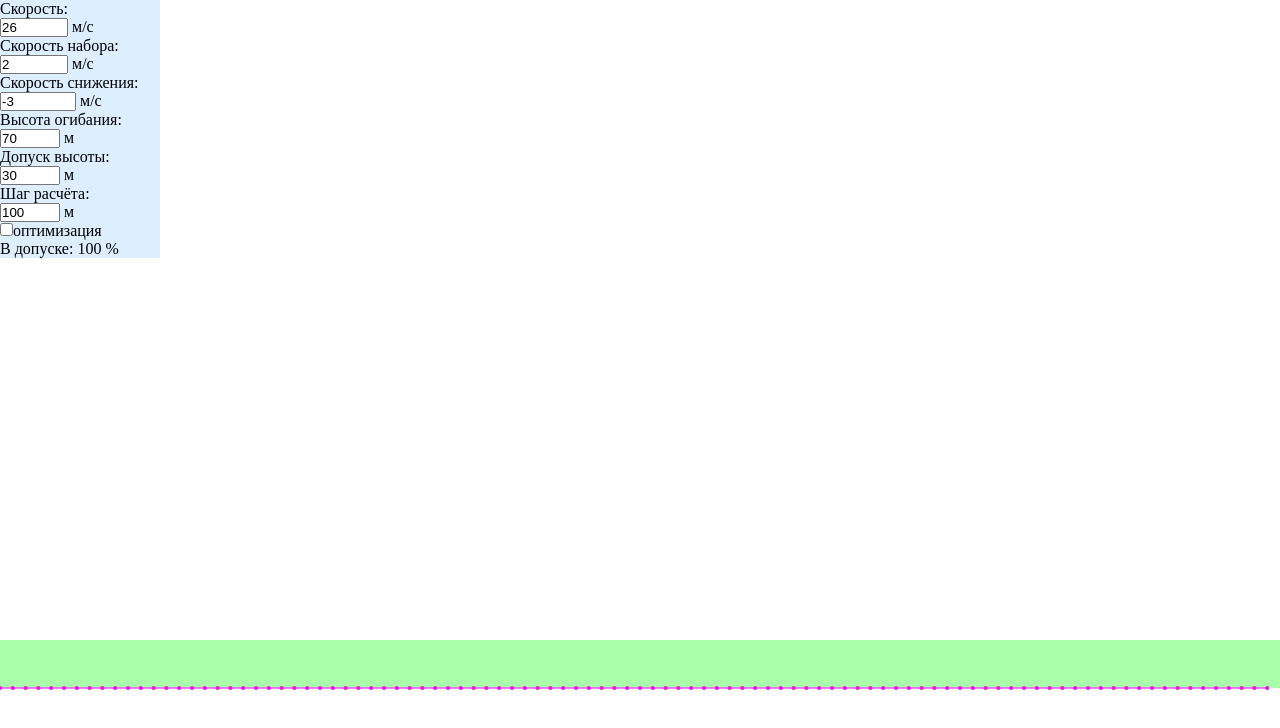
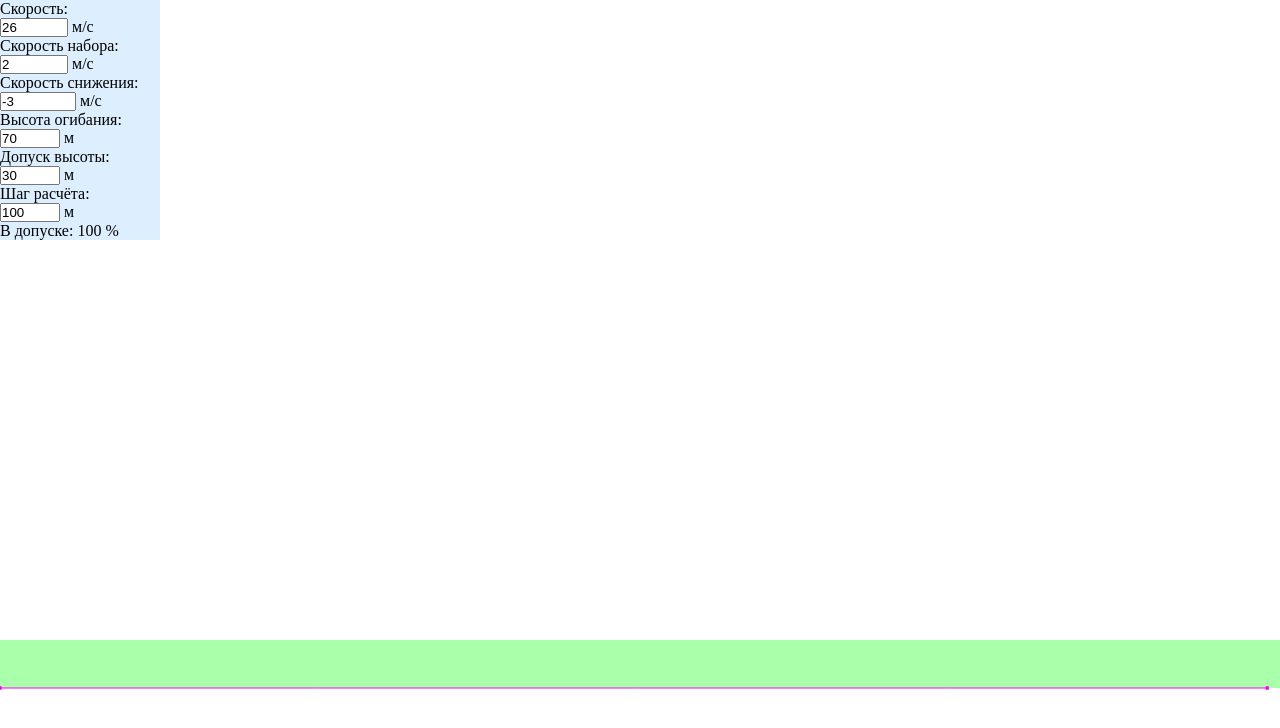
Before and after one commit to schn27/fantik, a plain HTML site: page index.html in a window 1280 px wide. Drawn offline with Linux system fonts and the light colour scheme.

Commit message:
implement number of points optimization

```diff
--- a/fantik.js
+++ b/fantik.js
@@ -30,10 +30,10 @@ function calc(terrain) {
 	const diffN = g_config.minVz / g_config.speed * g_config.step;
 	const terrainValues = terrain.getValues(g_config.step).map(h => h + g_config.followH);
 
-	const {path, stat} = getPathWithStat(terrainValues, diffP, diffN, g_config.tolerance);
+	const {path, breakPoints, stat} = getPathWithStat(terrainValues, diffP, diffN, g_config.tolerance);
 
+	drawPath(path, breakPoints, terrain.getScope());
 	document.getElementById('stat').innerHTML = stat;
-	drawPath(g_config.optimize ? optimizePath(path) : path, terrain.getScope());
 }
 
 function getPathWithStat(terrainValues, diffP, diffN, tolerance) {
@@ -82,16 +82,86 @@ function getPathWithStat(terrainValues, diffP, diffN, tolerance) {
 		}
 	}
 
+	const limits = terrainValues.map(v => [v, v + tolerance]);
+	const optimized = optimizePath(path, limits, diffP, diffN);
+
 	return {
-		path: path,
-		stat: path.filter((e, i) => e - terrainValues[i] <= tolerance).length / path.length * 100
+		path: optimized.path,
+		breakPoints: optimized.breakPoints,
+		stat: path.filter((e, i) => e <= limits[i][1]).length / path.length * 100
 	};
 }
 
-function optimizePath(path) {
+function optimizePath(path, limits, diffP, diffN) {
+	path = optimizePathPass1(path, limits, diffP, diffN);
+	path = optimizePathPass2(path, limits, diffP, diffN);
+	return {path: path, breakPoints: getBreakPoints(path)};
+}
+
+function optimizePathPass1(path, limits, diffP, diffN) {
+	path = [...path];
+
+	let prevDiff = path[1] - path[0];
+
+	for (let i = 2; i < path.length - 1; ++i) {
+		const newValue = path[i - 1] + prevDiff;
+		const isInLimit = (newValue >= path[i]) && (newValue <= limits[i][1]);
+
+		let tail = i + 1;
+		let diff = undefined;
+		let isNextOk = false;
+
+		for (; isInLimit && !isNextOk && tail < path.length; ++tail) {
+			diff = (path[tail] - newValue) / (tail - i);
+			isNextOk = (diff >= diffN) && (diff <= diffP);
+		}
+
+		if (isInLimit && isNextOk) {
+			for (let j = i; j < tail; ++j) {
+				path[j] = newValue + (j - i) * diff;
+			}
+		} else {
+			prevDiff = path[i] - path[i - 1];
+		}
+	}
+
+	return path;
+}
+
+function optimizePathPass2(path, limits, diffP, diffN) {
+	let from = 0;
+
+	while (from < path.length - 1) {
+		let to = path.length - 1;
+
+		for (let ok = false; !ok && to > from + 1; --to) {
+			const diff = (path[to] - path[from]) / (to - from);
+
+			if (diff >= diffN && diff <= diffP) {
+				ok = true;
+				const newPath = [...path];
+
+				for (let i = from + 1; ok && i < to; ++i) {
+					const newValue = newPath[from] + (i - from) * diff;
+					newPath[i] = newValue;
+					ok &= (newValue >= limits[i][0]) && (newValue <= limits[i][1]);
+				}
+
+				if (ok) {
+					path = newPath;
+				}
+			}
+		}
+
+		from = to;
+	}
+
+	return path;
+}
+
+function getBreakPoints(path) {
 	return path.map((e, i) =>
-		((i == 0 || i == path.length - 1) ||
-			(Math.abs(2 * e - path[i - 1] - path[i + 1]) > 0.001)) ? e : undefined);
+		(i == 0) || (i == path.length - 1) || (Math.abs(2 * e - path[i - 1] - path[i + 1]) > 1e-6));
 }
 
 function readForm() {
@@ -102,7 +172,6 @@ function readForm() {
 		followH: +document.getElementById('followH').value,
 		tolerance: +document.getElementById('tolerance').value,
 		step: +document.getElementById('step').value,
-		optimize: document.getElementById('optimize').checked
 	};
 }
 
@@ -240,7 +309,7 @@ function draw(terrain) {
 	ctx.restore();
 }
 
-function drawPath(path, scope) {
+function drawPath(path, breakPoints, scope) {
 	const canvas = document.getElementById('canvas');
 	const ctx = canvas.getContext('2d');
 	ctx.strokeStyle = '#FF00FF';
@@ -253,7 +322,7 @@ function drawPath(path, scope) {
 	let prev = undefined;
 
 	path.forEach((e, i) => {
-		if (e) {
+		if (breakPoints[i]) {
 			const x = i * g_config.step / scaleX;
 			const y = canvas.height - e / scaleY;
 
--- a/index.html
+++ b/index.html
@@ -16,7 +16,6 @@
 			Высота огибания:<br /><input type="number" min="0" max="100" id="followH" value="70" /> м<br />
 			Допуск высоты:<br /><input type="number" min="0" max="100" id="tolerance" value="30" /> м<br />
 			Шаг расчёта:<br /><input type="number" min="50" max="500" id="step" value="100" /> м<br />
-			<input type="checkbox" id="optimize">оптимизация</input>
 		</form></p>
 		<p>В допуске: <span id="stat"></span> %</p>
 	</div>
```
